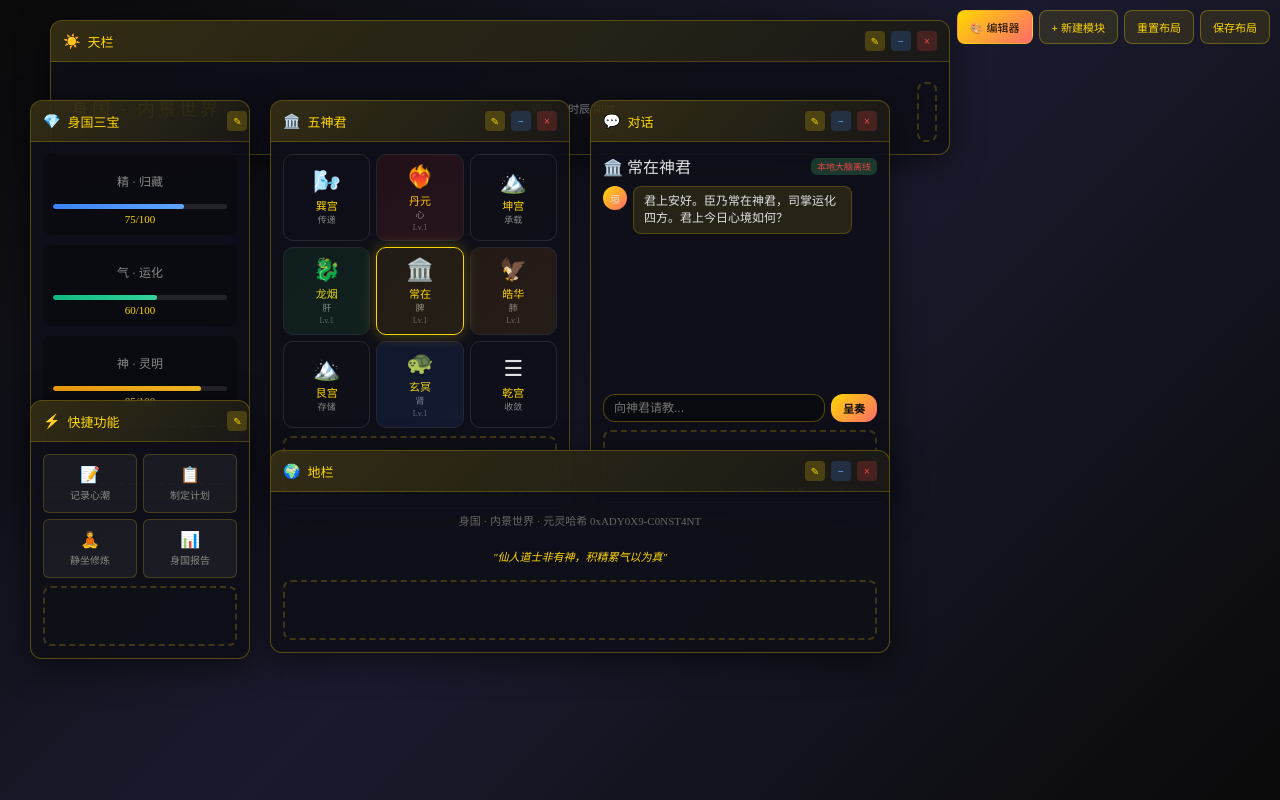
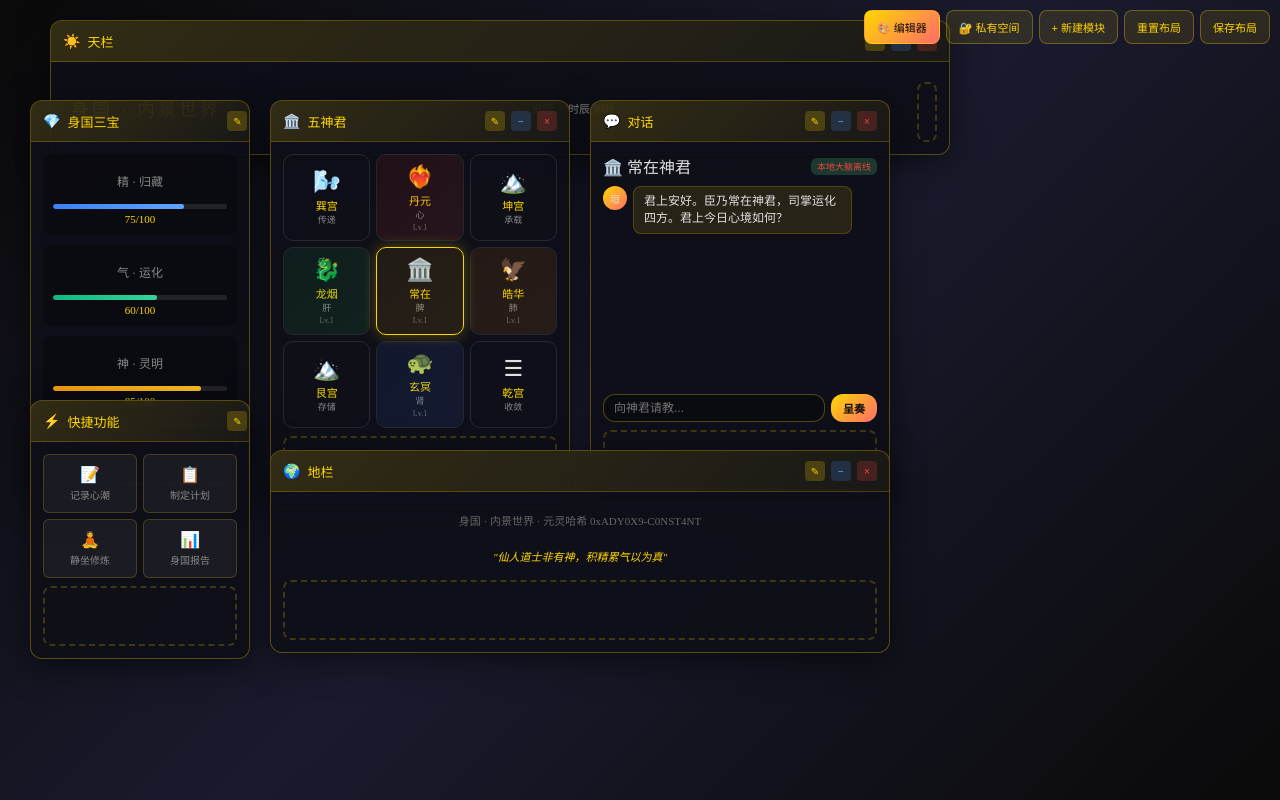
Before and after one commit to sweetirischen/tianyuan, a plain HTML site: page docs/index.html in a window 1280 px wide. Drawn offline with Linux system fonts and the light colour scheme; no server answers.

Commit message:
fix: 恢复私有空间入口

```diff
--- a/docs/index.html
+++ b/docs/index.html
@@ -494,6 +494,7 @@
         <!-- 工具栏 -->
         <div class="toolbar">
             <button class="toolbar-btn" onclick="window.location.href='editor.html'" style="background:linear-gradient(135deg,#ffd700,#ff6b6b);color:#0a0a0a;">🎨 编辑器</button>
+            <button class="toolbar-btn" onclick="window.location.href='private.html'">🔐 私有空间</button>
             <button class="toolbar-btn" onclick="addModule()">+ 新建模块</button>
             <button class="toolbar-btn" onclick="resetLayout()">重置布局</button>
             <button class="toolbar-btn" onclick="saveLayout()">保存布局</button>
```
